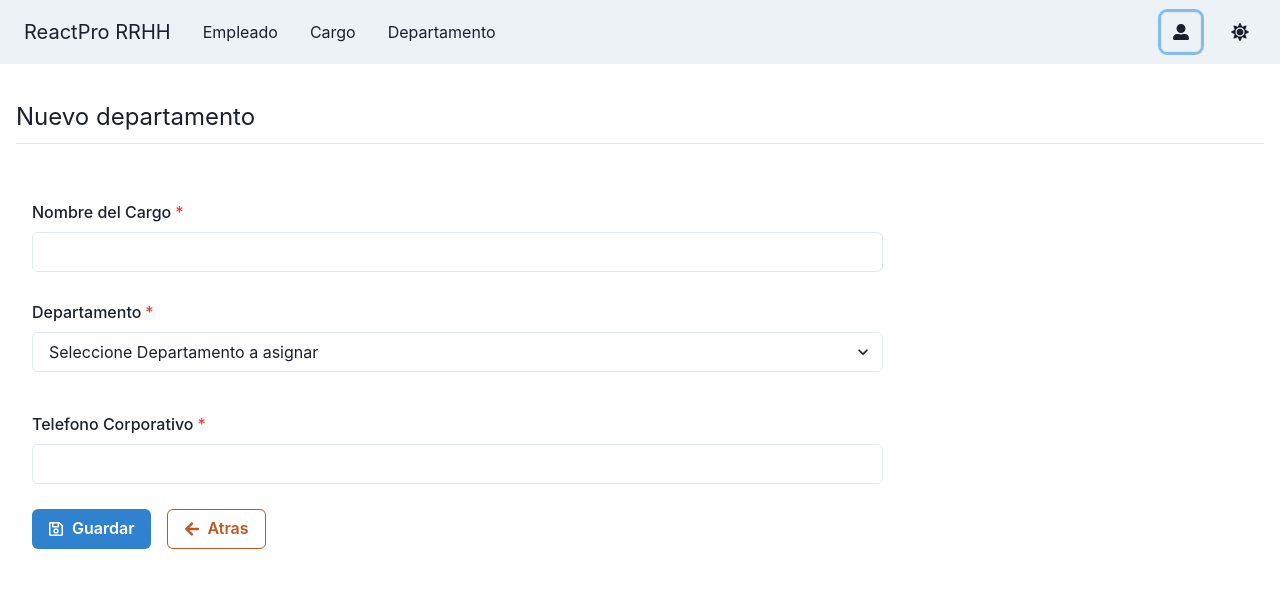
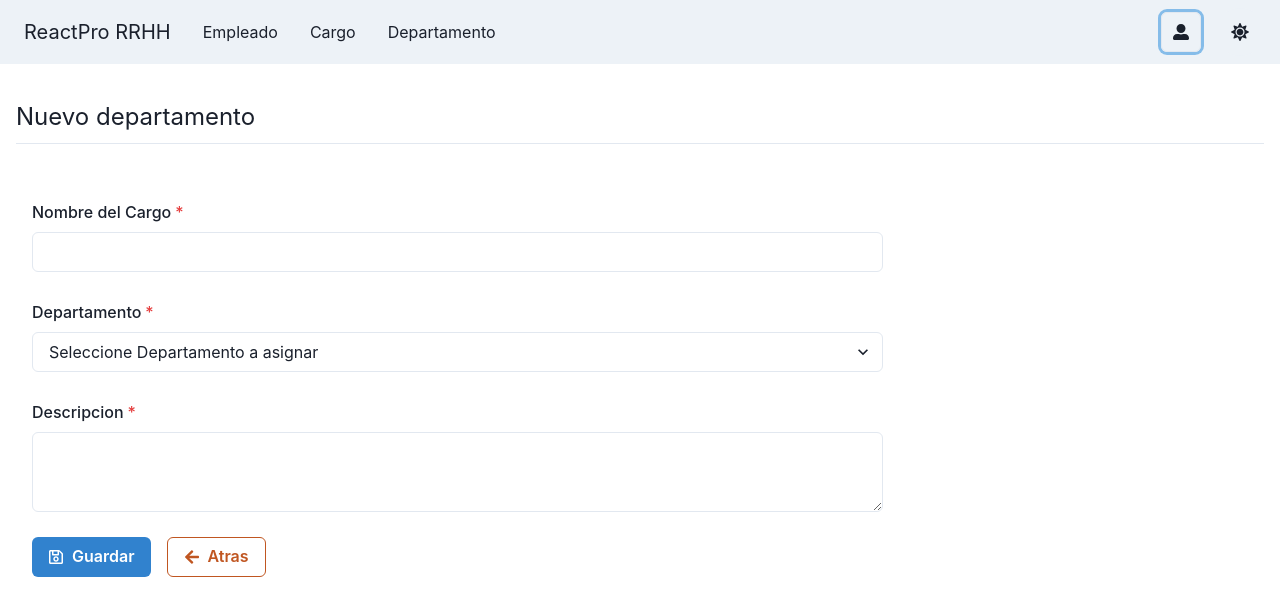
Before and after one commit to lvanegasimagine/rrhh-react, a React (Create React App) app: page /nuevo-cargo in a window 1280 px wide. Shown: the top 616 px of the page. Built offline with nearby package versions, Linux system fonts and the light colour scheme.

Commit message:
Formulario Cargo Implementado

```diff
--- a/src/pages/Cargo/NuevoCargoScreen.jsx
+++ b/src/pages/Cargo/NuevoCargoScreen.jsx
@@ -9,6 +9,7 @@ import {
   Stack,
   Button,
   Select,
+  Textarea,
 } from '@chakra-ui/react';
 import React from 'react';
 import { FaRegSave, FaArrowLeft } from 'react-icons/fa';
@@ -29,14 +30,19 @@ const NuevoCargoScreen = () => {
         </FormControl>
         <FormControl isRequired paddingTop={'7'}>
           <FormLabel htmlFor="departamento">Departamento</FormLabel>
-          <Select id="departamento" placeholder="Seleccione Departamento a asignar" maxW={'70%'}>
+          <Select
+            id="departamento"
+            placeholder="Seleccione Departamento a asignar"
+            maxW={'70%'}
+          >
             <option>United Arab Emirates</option>
             <option>Nigeria</option>
           </Select>
         </FormControl>
-        <FormControl isRequired paddingTop={'10'}>
-          <FormLabel htmlFor="departamento">Telefono Corporativo</FormLabel>
-          <Input type="text" id="departamento" maxW={'70%'} />
+        <FormControl isRequired paddingTop={'7'}>
+          <FormLabel htmlFor="departamento">Descripcion</FormLabel>
+
+          <Textarea maxW={'70%'} />
         </FormControl>
         <Stack direction="row" spacing={4} pt="25">
           <Button leftIcon={<FaRegSave />} colorScheme="blue" variant="solid">
```
